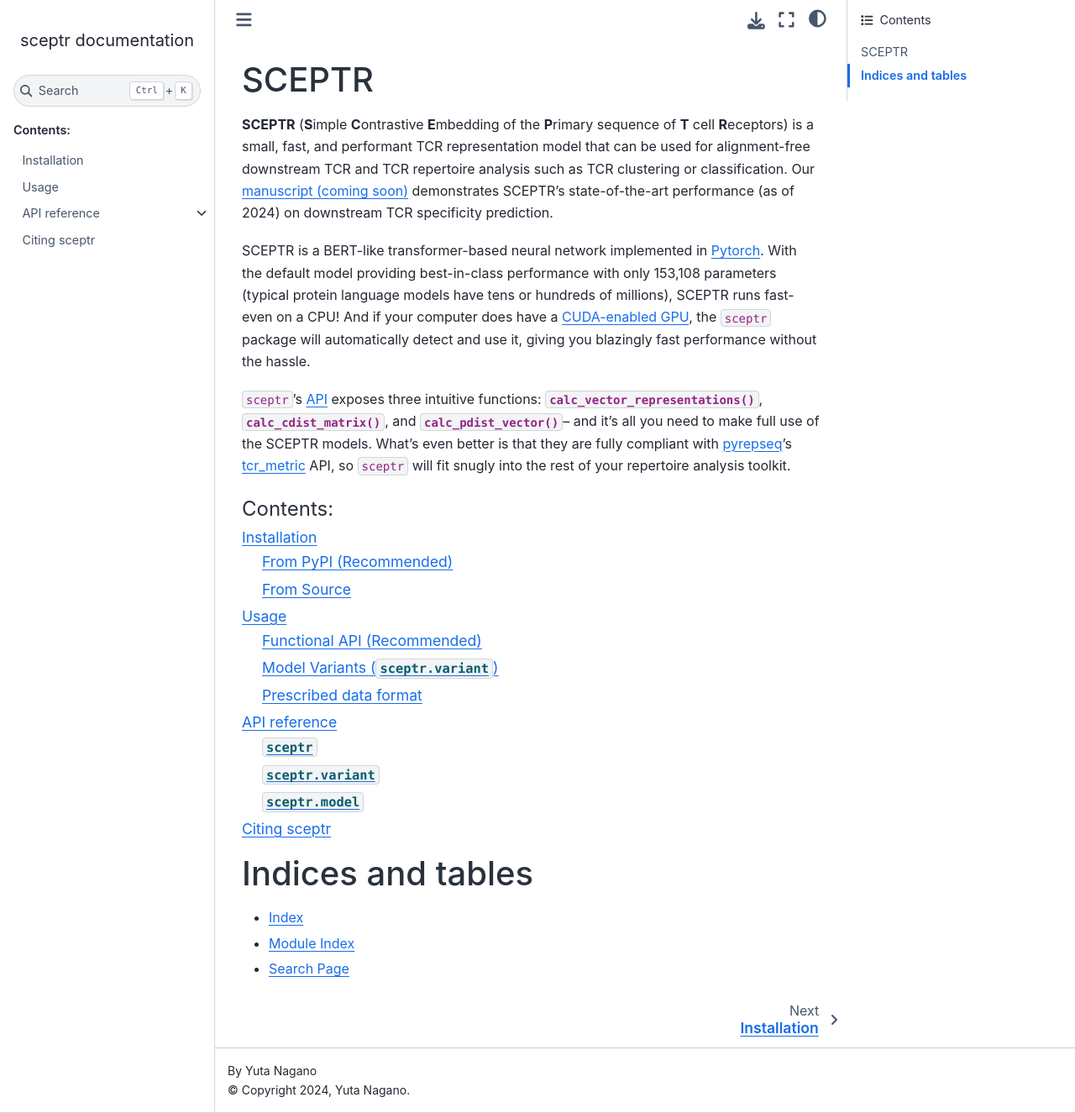
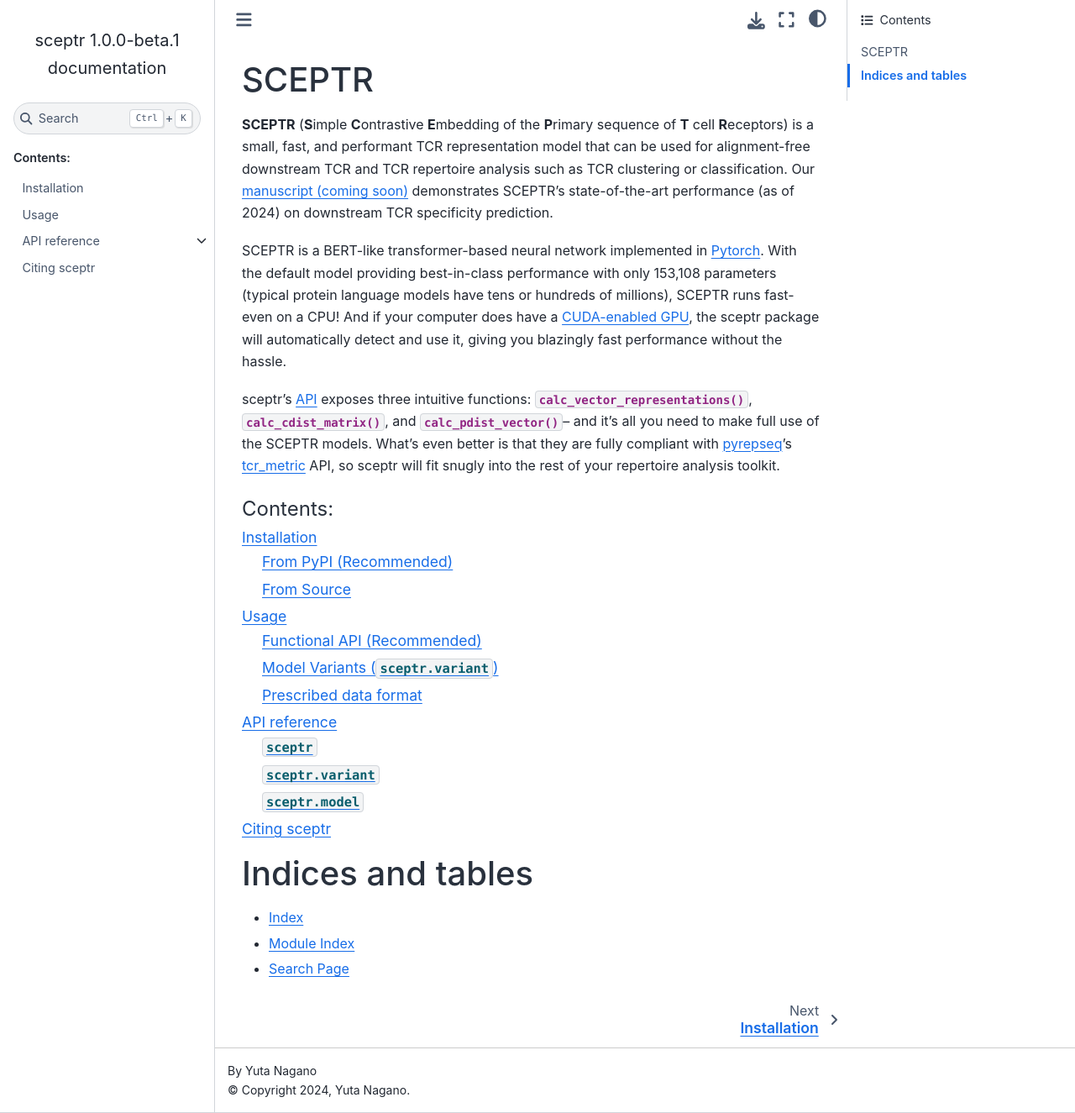
Before and after one commit to yutanagano/sceptr, a Sphinx documentation site: the page built from docs/index.rst, in a window 1280 px wide and 1325 px high. Shown: the whole window at 84% size. Built offline with Sphinx 7.4.7 and the Sphinx Book theme 1.1.4, drawn with Linux system fonts in a browser that asks for light colours.

```diff
--- a/docs/api.rst
+++ b/docs/api.rst
@@ -2,7 +2,7 @@ API reference
 =============
 
 .. toctree::
-	:maxdepth: 2
+	:maxdepth: 1
 
 	sceptr
 	sceptr_variant
--- a/docs/conf.py
+++ b/docs/conf.py
@@ -11,7 +11,7 @@ import sceptr
 project = "sceptr"
 copyright = "2024, Yuta Nagano"
 author = "Yuta Nagano"
-version = sceptr.__version__
+release = sceptr.__version__
 
 # -- General configuration ---------------------------------------------------
 # https://www.sphinx-doc.org/en/master/usage/configuration.html#general-configuration
--- a/docs/index.rst
+++ b/docs/index.rst
@@ -11,10 +6,10 @@ Our `manuscript (coming soon) <about:blank>`_ demonstrates SCEPTR's state-of-the
 
 SCEPTR is a BERT-like transformer-based neural network implemented in `Pytorch <https://pytorch.org>`_.
 With the default model providing best-in-class performance with only 153,108 parameters (typical protein language models have tens or hundreds of millions), SCEPTR runs fast- even on a CPU!
-And if your computer does have a `CUDA-enabled GPU <https://en.wikipedia.org/wiki/CUDA>`_, the ``sceptr`` package will automatically detect and use it, giving you blazingly fast performance without the hassle.
+And if your computer does have a `CUDA-enabled GPU <https://en.wikipedia.org/wiki/CUDA>`_, the sceptr package will automatically detect and use it, giving you blazingly fast performance without the hassle.
 
-``sceptr``'s :ref:`API <api>` exposes three intuitive functions: :py:func:`~sceptr.calc_vector_representations`, :py:func:`~sceptr.calc_cdist_matrix`, and :py:func:`~sceptr.calc_pdist_vector`-- and it's all you need to make full use of the SCEPTR models.
-What's even better is that they are fully compliant with `pyrepseq <https://pyrepseq.readthedocs.io>`_'s `tcr_metric <https://pyrepseq.readthedocs.io/en/latest/api.html#pyrepseq.metric.tcr_metric.TcrMetric>`_ API, so ``sceptr`` will fit snugly into the rest of your repertoire analysis toolkit.
+sceptr's :ref:`API <api>` exposes three intuitive functions: :py:func:`~sceptr.calc_vector_representations`, :py:func:`~sceptr.calc_cdist_matrix`, and :py:func:`~sceptr.calc_pdist_vector`-- and it's all you need to make full use of the SCEPTR models.
+What's even better is that they are fully compliant with `pyrepseq <https://pyrepseq.readthedocs.io>`_'s `tcr_metric <https://pyrepseq.readthedocs.io/en/latest/api.html#pyrepseq.metric.tcr_metric.TcrMetric>`_ API, so sceptr will fit snugly into the rest of your repertoire analysis toolkit.
 
 .. toctree::
    :maxdepth: 2
```
Also changed, not shown: other parts of docs/index.rst (+0 -5 lines), docs/installation.rst (+1 -7 lines), 1 other file.
